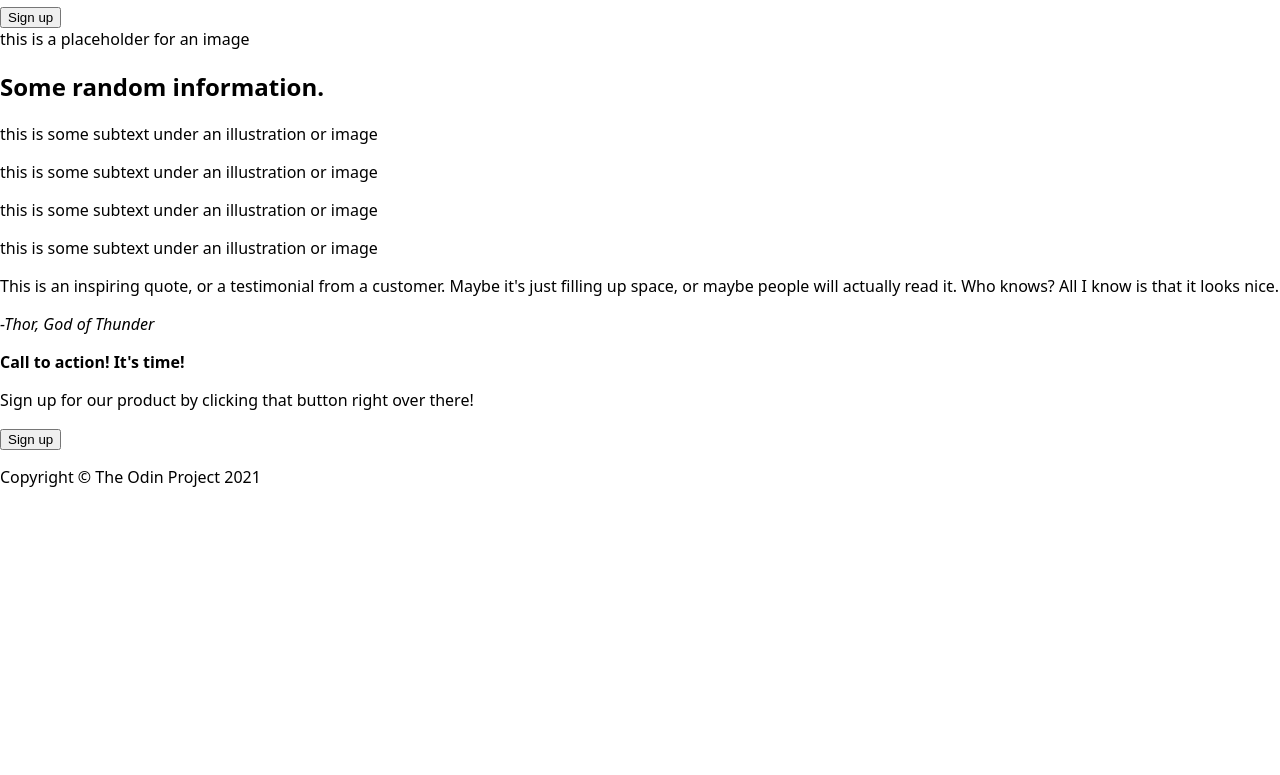
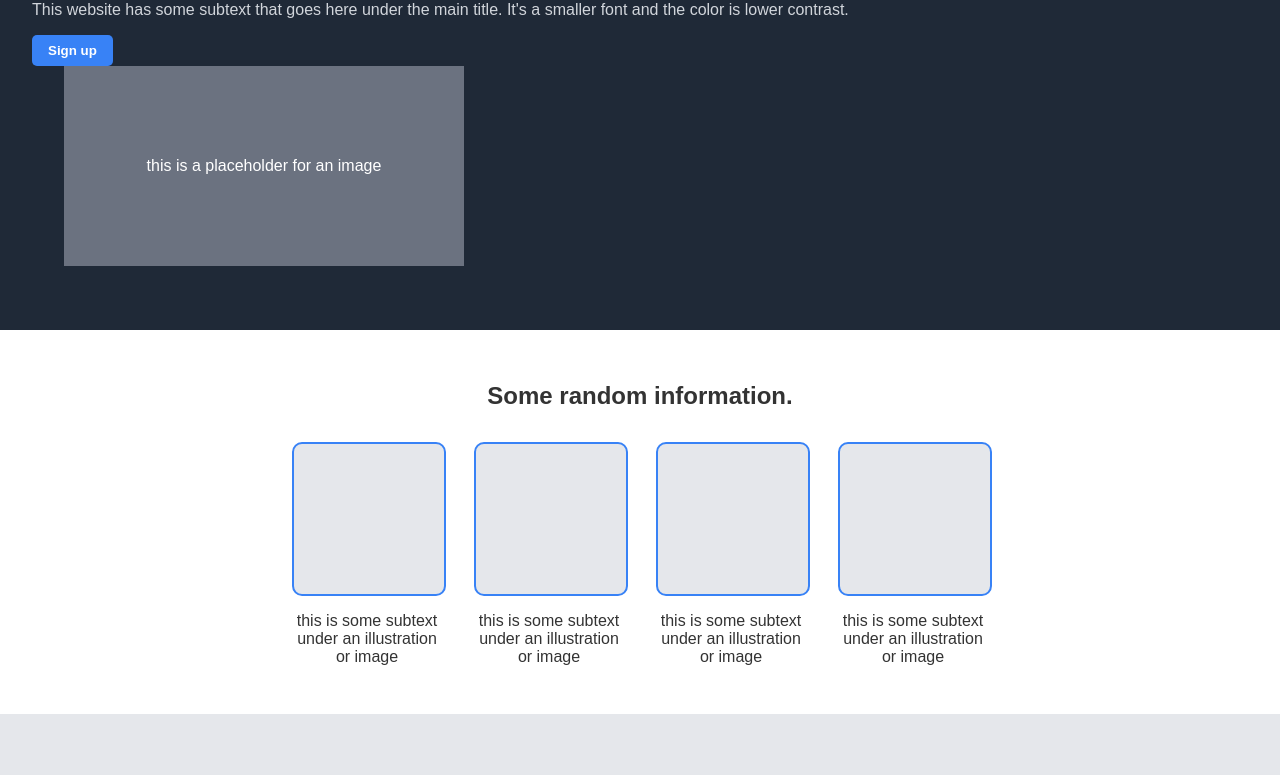
Before and after one commit to kokoab/practice_landing_page, a plain HTML site: page index.html in a window 1280 px wide. Shown: the part 184-959 px from the top of the page. Before the commit the page ends 800 px from the top, so only its background shows below. Drawn offline with Linux system fonts and the light colour scheme.

Commit message:
finished styling the html thru css

```diff
--- a/styles.css
+++ b/styles.css
@@ -1,12 +1,11 @@
 body {
-  font-family: system-ui, -apple-system, BlinkMacSystemFont, "Segoe UI", Roboto,
-    Oxygen, Ubuntu, Cantarell, "Open Sans", "Helvetica Neue", sans-serif;
+  font-family: Arial, sans-serif;
+  margin: 0;
   padding: 0;
-  margin: 0;
+  color: #333;
 }
-
 header {
-
+  background-color: #1f2937;
   color: white;
   padding: 1rem 2rem;
   display: flex;
@@ -22,9 +21,107 @@ header nav a {
   margin-left: 1rem;
   text-decoration: none;
 }
-.head {
+.hero {
+  background-color: #1f2937;
+  color: white;
+  padding: 4rem 2rem;
   display: flex;
-  flex-direction: column;
-  padding: 0rem 9rem;
+  justify-content: space-between;
+  align-items: center;
+  flex-wrap: wrap;
+}
+.hero-text h1 {
+  font-size: 2.5rem;
+  margin: 0;
+}
+.hero-text p {
+  font-size: 1rem;
+  color: #d1d5db;
+}
+.hero-text button {
+  background-color: #3882f6;
+  color: white;
+  border: none;
+  padding: 0.5rem 1rem;
+  border-radius: 5px;
+  font-weight: bold;
+  cursor: pointer;
+}
+.hero-image {
+  background-color: #6b7280;
+  width: 400px;
+  height: 200px;
+  display: flex;
+  align-items: center;
+  justify-content: center;
+  margin-left: 2rem;
+}
+.info {
+  padding: 2rem;
+  text-align: center;
+}
+.info h2 {
+  font-size: 1.5rem;
+  margin-bottom: 2rem;
+}
+.cards {
+  display: flex;
+  justify-content: center;
+  gap: 2rem;
+}
+.card {
+  width: 150px;
+  text-align: center;
+}
+.card div {
+  border: 2px solid #3882f6;
+  border-radius: 10px;
+  width: 150px;
+  height: 150px;
+  background-color: #e5e7eb;
+  display: flex;
+  align-items: center;
+  justify-content: center;
+}
+.quote {
+  background-color: #e5e7eb;
+  padding: 4rem 2rem;
+  text-align: center;
+}
+.quote p {
+  font-size: 1.5rem;
+  font-style: italic;
+  color: #1f2937;
+  margin: 0;
+}
+.quote cite {
+  display: block;
+  font-size: 1rem;
+  font-weight: bold;
+  margin-top: 1rem;
+}
+.action {
+  background-color: #3882f6;
+  color: white;
+  padding: 2rem;
+  margin: 2rem;
+  border-radius: 10px;
+  display: flex;
+  justify-content: space-between;
+  align-items: center;
+}
+.action button {
+  background-color: #3882f6;
+  color: white;
+  border: 2px solid white;
+  padding: 0.5rem 1rem;
+  border-radius: 5px;
+  font-weight: bold;
+  cursor: pointer;
+}
+footer {
   background-color: #1f2937;
+  color: white;
+  text-align: center;
+  padding: 1rem;
 }
```
